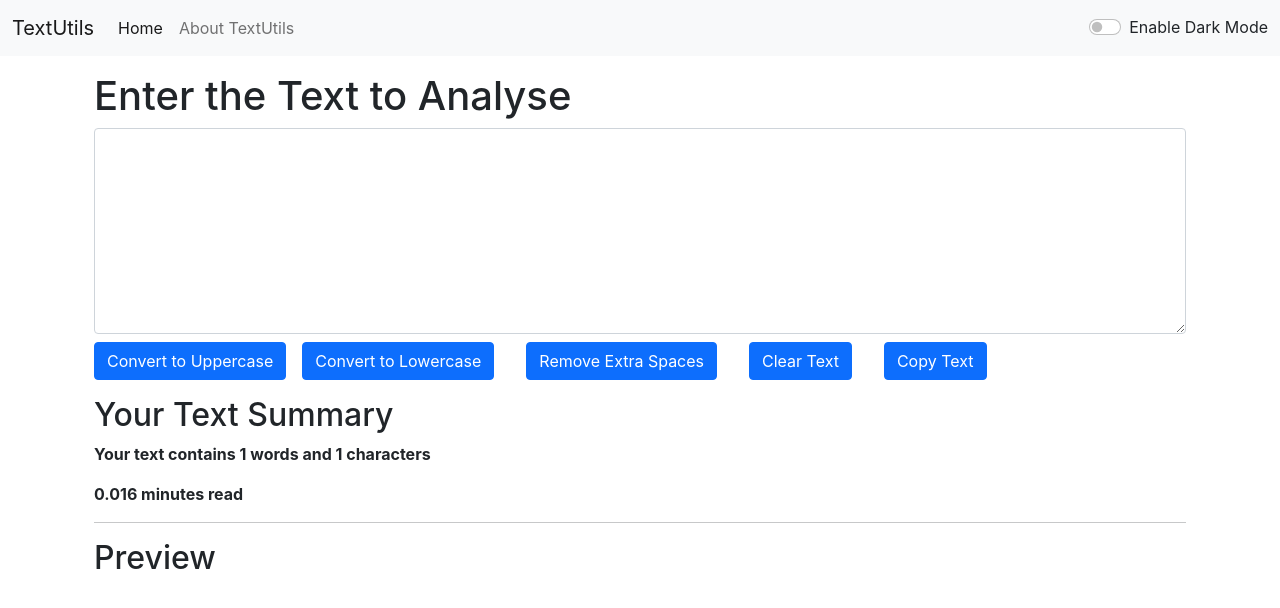
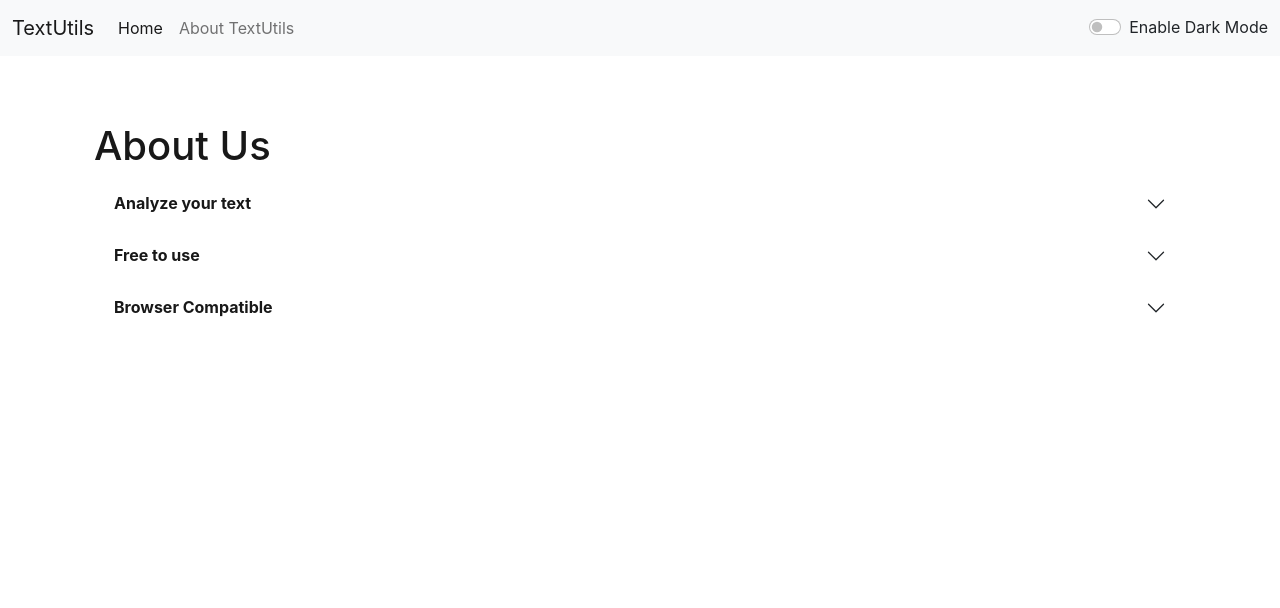
Before and after one commit to iazamkhan/text-utils, a React (Create React App) app: page /about in a window 1280 px wide. Shown: the top 608 px of the page. Built offline with nearby package versions, Linux system fonts and the light colour scheme.

Commit message:
Fixed some known issues

```diff
--- a/public/index.html
+++ b/public/index.html
@@ -7,7 +7,7 @@
     <meta name="theme-color" content="#000000" />
     <meta
       name="description"
-      content="Web site created using create-react-app"
+      content="TextUtils is a free tool to analyze your text quickly and efficiently. You can do basic functions like word count, character count and remove extra spaces and convert your text from lowercase to uppercase and uppercase to lowercase."
     />
     <link rel="apple-touch-icon" href="%PUBLIC_URL%/logo192.png" />
     <!--
@@ -21,7 +21,7 @@
       integrity="sha384-1BmE4kWBq78iYhFldvKuhfTAU6auU8tT94WrHftjDbrCEXSU1oBoqyl2QvZ6jIW3"
       crossorigin="anonymous"
     />
-    <title>React App</title>
+    <title>TextUtils - Word Counter | Character Counter | Lowercase to Uppercase | Uppercase to Lowercase</title>
   </head>
   <body>
     <noscript>You need to enable JavaScript to run this app.</noscript>
--- a/src/App.js
+++ b/src/App.js
@@ -1,9 +1,15 @@
 import './App.css';
-//import About from './components/About';
+import About from './components/About';
 import Navbar from './components/Navbar';
 import TextForm from './components/TextForm';
 import Alert from './components/Alert';
 import { useState } from 'react'
+
+import {
+  BrowserRouter as Router,
+  Routes,
+  Route,
+} from "react-router-dom";
 
 function App() {
   const [mode, setMode] = useState('light'); //Whether dark mode is enabled or not
@@ -38,12 +44,18 @@ function App() {
   }
   return (
     <>
+    <Router>
       <Navbar title="TextUtils" about="About TextUtils" mode={mode} toggleMode={toggleMode} />
       <Alert alert={alert} />
       <div className="container my-3">
-        <TextForm showAlert={showAlert} heading="Enter the Text to Analyse" />
-        {/* {<About/>} */}
+          <Routes>
+            <Route exact path="/about" element={<About mode={mode}/>}>
+            </Route>
+            <Route exact path="/" element={<TextForm showAlert={showAlert} heading="Try TextUtils - Word Counter, Chracter Counter, Remove Extra Spaces" />}>
+            </Route>
+          </Routes>
       </div>
+    </Router>
     </>
   );
 }
--- a/src/components/About.js
+++ b/src/components/About.js
@@ -1,68 +1,73 @@
 import React, { useState } from 'react'
 
-export default function About() {
+export default function About(props) {
 
-    const [myStyle, setMyStyle] = useState({
-        color: 'rgb(24,24,24)',
-        backgroundColor: ''
-    })
+    // const [myStyle, setMyStyle] = useState({
+    //     color: 'rgb(24,24,24)',
+    //     backgroundColor: ''
+    // })
 
-    const [btnText, setBtnText] = useState("Enable Dark Mode")
-
-    const toggleStyle = () => {
-        if (myStyle.color === 'rgb(24,24,24)') {
-            setMyStyle({
-                color: 'white',
-                backgroundColor: 'rgb(24,24,24)',
-                border: '1px solid white'
-            })
-            setBtnText("Enable Light Mode")
-        } else {
-            setMyStyle({
-                color: 'rgb(24,24,24)',
-                backgroundColor: 'white'
-            })
-            setBtnText("Enable Dark Mode")
-        }
+    let myStyle = {
+        color: props.mode === 'dark' ? 'white' : 'rgb(24,24,24)',
+        backgroundColor: props.mode === 'dark' ? 'rgb(24,24,24)' : 'white',
+        border: props.mode === 'dark' ? '1px solid white' : 'none'
     }
 
+    // const [btnText, setBtnText] = useState("Enable Dark Mode")
+
+    // const toggleStyle = () => {
+    //     if (myStyle.color === 'rgb(24,24,24)') {
+    //         setMyStyle({
+    //             color: 'white',
+    //             backgroundColor: 'rgb(24,24,24)',
+    //             border: '1px solid white'
+    //         })
+    //         setBtnText("Enable Light Mode")
+    //     } else {
+    //         setMyStyle({
+    //             color: 'rgb(24,24,24)',
+    //             backgroundColor: 'white'
+    //         })
+    //         setBtnText("Enable Dark Mode")
+    //     }
+    // }
+
     return (
-        <div className="container my-3" style={myStyle}>
-            <h1>About Us</h1>
+        <div className="container my-3">
+            <h1 style={{color: props.mode === 'dark' ? 'white' : 'rgb(24,24,24)'}}>About Us</h1>
             <div className="accordion accordion-flush" id="accordionFlushExample">
-                <div className="accordion-item">
+                <div className="accordion-item" style={myStyle}>
                     <h2 className="accordion-header" id="flush-headingOne">
                         <button className="accordion-button collapsed" style={myStyle} type="button" data-bs-toggle="collapse" data-bs-target="#flush-collapseOne" aria-expanded="false" aria-controls="flush-collapseOne">
-                            Accordion Item #1
+                            <strong>Analyze your text</strong>
                         </button>
                     </h2>
                     <div id="flush-collapseOne" className="accordion-collapse collapse" aria-labelledby="flush-headingOne" data-bs-parent="#accordionFlushExample">
-                        <div className="accordion-body" style={myStyle}>Placeholder content for this accordion, which is intended to demonstrate the <code>.accordion-flush</code> className. This is the first item's accordion body.</div>
+                        <div className="accordion-body" style={myStyle}>TextUtils is a free tool to analyze your text quickly and efficiently. You can do basic functions like word count, character count and remove extra spaces with the help to it. You can also</div>
                     </div>
                 </div>
-                <div className="accordion-item">
+                <div className="accordion-item" style={myStyle}>
                     <h2 className="accordion-header" id="flush-headingTwo">
                         <button className="accordion-button collapsed" style={myStyle}
                             type="button" data-bs-toggle="collapse" data-bs-target="#flush-collapseTwo" aria-expanded="false" aria-controls="flush-collapseTwo">
-                            Accordion Item #2
+                            <strong>Free to use</strong>
                         </button>
                     </h2>
                     <div id="flush-collapseTwo" className="accordion-collapse collapse" aria-labelledby="flush-headingTwo" data-bs-parent="#accordionFlushExample">
-                        <div className="accordion-body" style={myStyle}>Placeholder content for this accordion, which is intended to demonstrate the <code>.accordion-flush</code> className. This is the second item's accordion body. Let's imagine this being filled with some actual content.</div>
+                        <div className="accordion-body" style={myStyle}>TextUtils is a free character counter tool that provides instant character count & word count statistics for a given text. TextUtils reports the number of word and characters. Thus it is suitable for writing text with word/character limit.</div>
                     </div>
                 </div>
-                <div className="accordion-item">
+                <div className="accordion-item" style={myStyle}>
                     <h2 className="accordion-header" id="flush-headingThree">
                         <button className="accordion-button collapsed" style={myStyle} type="button" data-bs-toggle="collapse" data-bs-target="#flush-collapseThree" aria-expanded="false" aria-controls="flush-collapseThree">
-                            Accordion Item #3
+                        <strong>Browser Compatible</strong>
                         </button>
                     </h2>
                     <div id="flush-collapseThree" className="accordion-collapse collapse" aria-labelledby="flush-headingThree" data-bs-parent="#accordionFlushExample">
-                        <div className="accordion-body" style={myStyle}>Placeholder content for this accordion, which is intended to demonstrate the <code>.accordion-flush</code> className. This is the third item's accordion body. Nothing more exciting happening here in terms of content, but just filling up the space to make it look, at least at first glance, a bit more representative of how this would look in a real-world application.</div>
+                        <div className="accordion-body" style={myStyle}>This word counter software works in any web browser like Internet Explorer, Google Chrome, Safari, Opera and Edge. It suits to count characters in facebook, blog, books, excel document, pdf document, essays etc</div>
                     </div>
                 </div>
             </div>
-            <button onClick={toggleStyle} type="button" className="btn btn-primary my-2">{btnText}</button>
         </div>
     )
 }
--- a/src/components/Alert.js
+++ b/src/components/Alert.js
@@ -2,8 +2,10 @@ import React from 'react'
 
 function Alert(props) {
     return (
-        props.alert && <div className={`alert alert-success alert-dismissible fade show`} role="alert">
+        <div style={{height: '50px'}}>
+        {props.alert && <div className={`alert alert-success alert-dismissible fade show`} role="alert">
             <strong>{props.alert.type}</strong>: {props.alert.message}
+        </div>}
         </div>
     )
 }
--- a/src/components/TextForm.js
+++ b/src/components/TextForm.js
@@ -43,22 +43,22 @@ export default function TextForm(props) {
         <>
             <div className="container">
                 <div className="mb-3">
-                    <h1>{props.heading}</h1>
+                    <h1 className="mb-3">{props.heading}</h1>
                     <textarea className="form-control" id="myBox" onChange={handleOnChange} rows="8" value={text}></textarea>
-                    <button className="btn btn-primary mt-2" onClick={handleUpClick}>Convert to Uppercase</button>
-                    <button className="btn btn-primary mt-2 mx-3" onClick={handleLoClick}>Convert to Lowercase</button>
-                    <button className="btn btn-primary mt-2 mx-3" onClick={handleSpaces}>Remove Extra Spaces</button>
-                    <button className="btn btn-primary mt-2 mx-3" onClick={handleClear}>Clear Text</button>
-                    <button className="btn btn-primary mt-2 mx-3" onClick={handleCopy}>Copy Text</button>
+                    <button disabled={text.length===0} className="btn btn-primary mx-3 my-3" onClick={handleUpClick}>Convert to Uppercase</button>
+                    <button disabled={text.length===0} className="btn btn-primary mx-3 my-3" onClick={handleLoClick}>Convert to Lowercase</button>
+                    <button disabled={text.length===0} className="btn btn-primary mx-3 my-3" onClick={handleSpaces}>Remove Extra Spaces</button>
+                    <button disabled={text.length===0} className="btn btn-primary mx-3 my-3" onClick={handleClear}>Clear Text</button>
+                    <button disabled={text.length===0} className="btn btn-primary mx-3 my-3" onClick={handleCopy}>Copy Text</button>
                 </div>
             </div>
-            <div className="container my-3">
+            <div className="container my-3"> disabled={text.length===0}
                 <h2>Your Text Summary</h2>
                 <p><b>Your text contains {text.length === 0 ? 0 : text.trim().split(/\s+/).length} words and {text.length} characters</b></p>
                 <p><b>{0.008 * text.split(" ").length} minutes read</b></p>
                 <hr />
                 <h2>Preview</h2>
-                <p>{text.length > 0 ? text : 'Enter the text to preview'}</p>
+                <p>{text.length > 0 ? text : 'Nothing to preview!'}</p>
             </div>
         </>
     )
```
Also changed, not shown: src/components/Navbar.js (+5 -4 lines).
